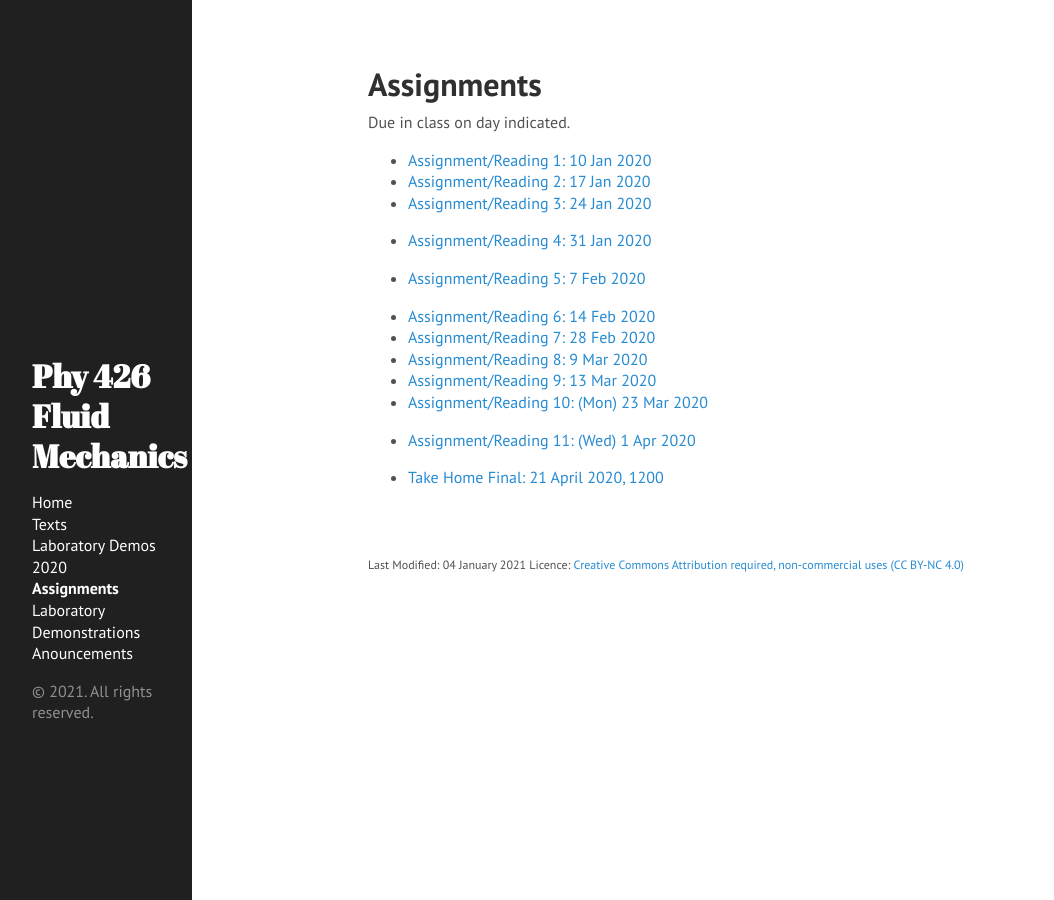
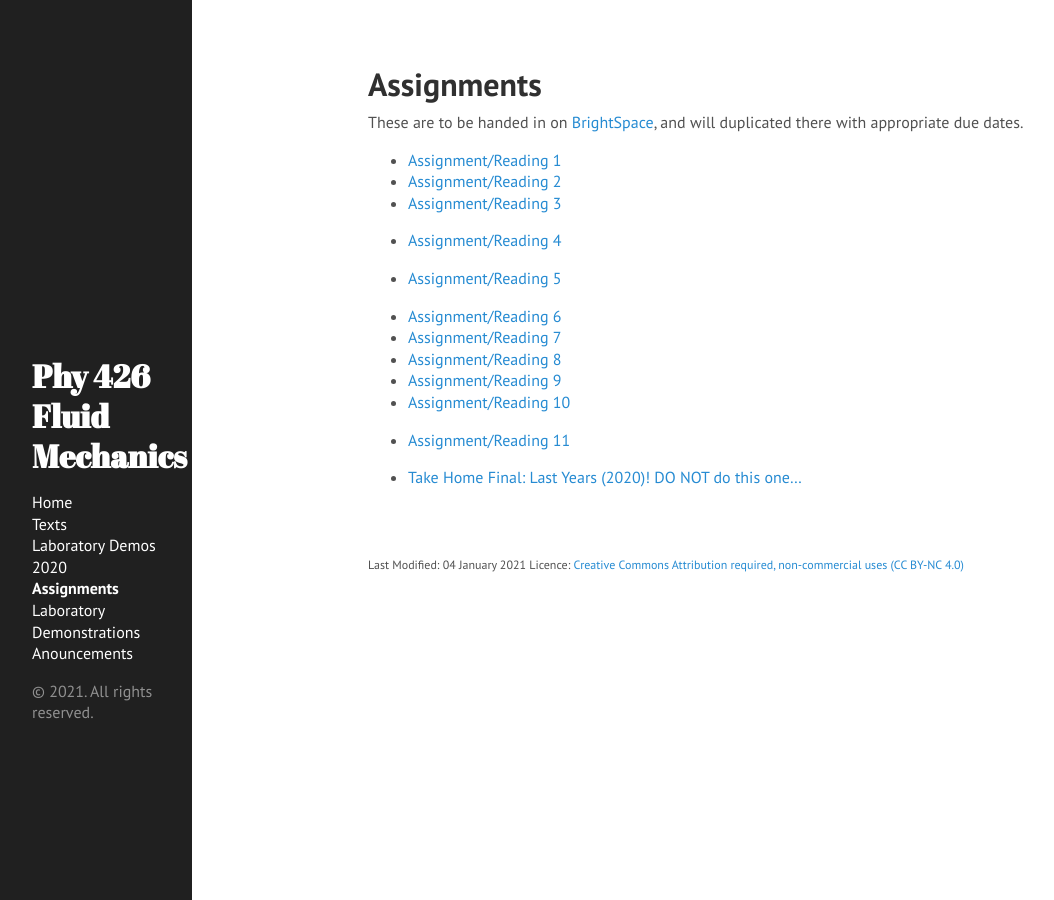
Before and after one commit to jklymak/Phy426, a Jekyll site: the page built from docs/Assignments/index.md, in a window 1280 px wide. Shown: the whole page, without its empty margins (0-1054 px from the left). Built offline with Jekyll 4.4.1, drawn with Linux system fonts in a browser that asks for light colours.

Commit message:
Update Assignment Page

```diff
--- a/docs/Assignments/index.md
+++ b/docs/Assignments/index.md
@@ -3,31 +3,30 @@ layout: page
 title: Assignments
 ---
 
-Due in class on day indicated.
+These are to be handed in on [BrightSpace](https://bright.uvic.ca/), and will duplicated there with appropriate due dates.
 
-  - [Assignment/Reading 1: 10 Jan 2020](../Assignments/Assignment01/)
-  - [Assignment/Reading 2: 17 Jan 2020](../Assignments/Assignment02/)
-  - [Assignment/Reading 3: 24 Jan 2020](../Assignments/Assignment03/)
+  - [Assignment/Reading 1](../Assignments/Assignment01/)
+  - [Assignment/Reading 2](../Assignments/Assignment02/)
+  - [Assignment/Reading 3](../Assignments/Assignment03/)
   {% comment %}
     - [Key](../Assignments/Assignment3Key.html)
   {% endcomment %}
-  - [Assignment/Reading 4:  31 Jan 2020](../Assignments/Assignment04/)
+  - [Assignment/Reading 4](../Assignments/Assignment04/)
     {% comment %}
     - [Key](../Assignments/Assignment4Key.html)
     {% endcomment %}
-  - [Assignment/Reading 5: 7 Feb 2020](../Assignments/Assignment05/)
+  - [Assignment/Reading 5](../Assignments/Assignment05/)
     {% comment %}
     - [Key](../Assignments/Assignment5Key.html)
     {% endcomment %}
-  - [Assignment/Reading 6: 14 Feb 2020](../Assignments/Assignment06/)
-  - [Assignment/Reading 7: 28 Feb 2020](../Assignments/Assignment07/)
-  - [Assignment/Reading 8: 9 Mar 2020](../Assignments/Assignment08/)
-  - [Assignment/Reading 9: 13 Mar 2020](../Assignments/Assignment09/)
-  - [Assignment/Reading 10: (Mon) 23 Mar 2020](../Assignments/Assignment10/)
+  - [Assignment/Reading 6](../Assignments/Assignment06/)
+  - [Assignment/Reading 7](../Assignments/Assignment07/)
+  - [Assignment/Reading 8](../Assignments/Assignment08/)
+  - [Assignment/Reading 9](../Assignments/Assignment09/)
+  - [Assignment/Reading 10](../Assignments/Assignment10/)
     {% comment %}
     - [Key](../Assignments/Assignment10key.html)
     {% endcomment %}
-  - [Assignment/Reading 11: (Wed) 1 Apr 2020](../Assignments/Assignment11/)
+  - [Assignment/Reading 11](../Assignments/Assignment11/)
 
-
-  - [Take Home Final: 21 April 2020, 1200](../Assignments/TakeHome2020NoKey.pdf)
+  - [Take Home Final: Last Years (2020)!  DO NOT do this one...](../Assignments/TakeHome2020NoKey.pdf)
```
Also changed, not shown: docs/index.md (+1 -1 lines).
